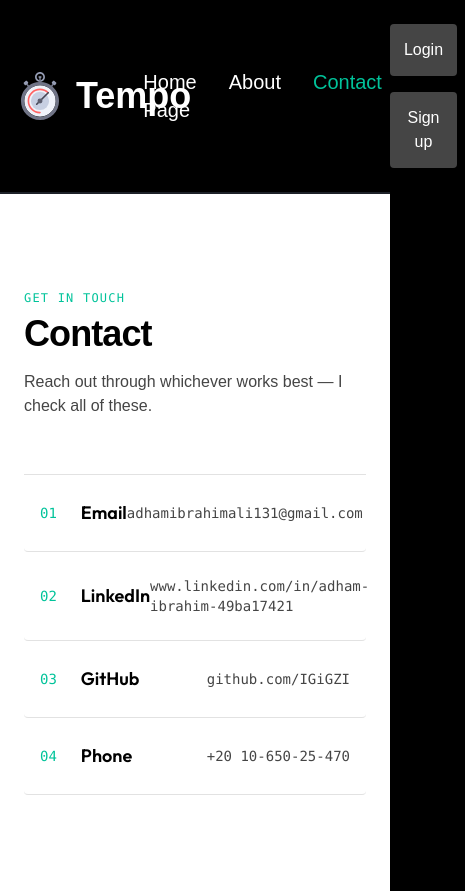
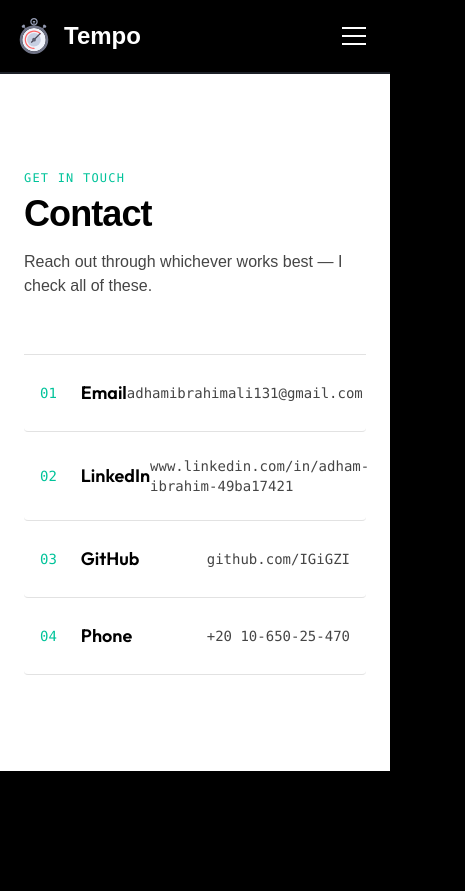
Before and after one commit to IGiGZI/Tempo, a React (Vite) app: page /contact in a window 390 px wide. Shown: the whole page, 465 px wide, since content can reach past the window. After the commit the page ends 844 px from the top, so only its background shows below. Built offline with nearby package versions, Linux system fonts and the light colour scheme; no server answers; a web font is replaced by a local one.

Commit message:
Navbar responsive UI

```diff
--- a/src/components/Navbar.jsx
+++ b/src/components/Navbar.jsx
@@ -8,25 +8,32 @@ function Navbar() {
 	const { isLoggedIn, currEmail, logoutFn } = useAuth();
 
 	const [modalMode, setModalMode] = useState(null);
+	const [isMenuOpen, setIsMenuOpen] = useState(false);
 
 	function handleOpenModal(identifier) {
 		setModalMode(identifier);
+		setIsMenuOpen(false);
 	}
 
-	// console.log(`Current email: ${currEmail}`);
-	// console.log(`isLoggedIn: ${isLoggedIn}`);
+	function handleLogout() {
+		logoutFn();
+		setIsMenuOpen(false);
+	}
 
 	return (
-		<nav className="w-full flex items-center justify-between p-4 border-b-2 border-b-[#1D2128] ">
+		<nav className="w-full border-b-2 border-b-[#1D2128]">
+			<div className="w-full flex items-center justify-between p-4">
 				<div className="flex items-center gap-3">
 					<img
 						src="/stopwatchLogo.svg"
 						alt="stopwatch.png"
-					className="w-12"
+						className="w-9 md:w-12"
 					/>
-				<h1 className="font-bold text-4xl">Tempo</h1>
+					<h1 className="font-bold text-2xl md:text-4xl">Tempo</h1>
 				</div>
-			<div className="links flex gap-8">
+
+				{/* Desktop links */}
+				<div className="links hidden md:flex items-center gap-8">
 					<NavLink to={"/"}>
 						<p className="hover:text-[#00C39A] transition duration-300 text-xl">
 							Home Page
@@ -43,21 +50,19 @@ function Navbar() {
 						</p>
 					</NavLink>
 				</div>
-			<div>
+
+				{/* Desktop auth section */}
+				<div className="hidden md:block">
 					{!isLoggedIn && (
 						<div>
 							<button
-							onClick={() => {
-								handleOpenModal("login");
-							}}
+								onClick={() => handleOpenModal("login")}
 								className="bg-[#454545] hover:bg-[#707070] rounded p-3.5 m-2 cursor-pointer"
 							>
 								Login
 							</button>
 							<button
-							onClick={() => {
-								handleOpenModal("signup");
-							}}
+								onClick={() => handleOpenModal("signup")}
 								className="bg-[#454545] hover:bg-[#707070] rounded p-3.5 m-2 cursor-pointer"
 							>
 								Sign up
@@ -67,11 +72,8 @@ function Navbar() {
 					{isLoggedIn && (
 						<div className="flex items-center gap-3.5">
 							<div className="border-2 border-[#454545] p-2 rounded hover:border-[#00C39A] transition duration-300">
-							<Link
-								to={"/profile"}
-								className="flex items-center gap-2"
-							>
-								<UserIcon className="w-8 h-8 text-[#454545]  transition duration-300" />
+								<Link to={"/profile"} className="flex items-center gap-2">
+									<UserIcon className="w-8 h-8 text-[#454545] transition duration-300" />
 									<p className="text-white">{currEmail}</p>
 								</Link>
 							</div>
@@ -85,6 +87,92 @@ function Navbar() {
 						</div>
 					)}
 				</div>
+
+				{/* Hamburger button */}
+				<button
+					onClick={() => setIsMenuOpen((prev) => !prev)}
+					className="md:hidden flex flex-col justify-center items-center gap-1.5 w-10 h-10 cursor-pointer"
+					aria-label="Toggle menu"
+				>
+					<span
+						className={`block w-6 h-0.5 bg-white transition duration-300 ${
+							isMenuOpen ? "rotate-45 translate-y-2" : ""
+						}`}
+					/>
+					<span
+						className={`block w-6 h-0.5 bg-white transition duration-300 ${
+							isMenuOpen ? "opacity-0" : ""
+						}`}
+					/>
+					<span
+						className={`block w-6 h-0.5 bg-white transition duration-300 ${
+							isMenuOpen ? "-rotate-45 -translate-y-2" : ""
+						}`}
+					/>
+				</button>
+			</div>
+
+			{/* Mobile dropdown */}
+			{isMenuOpen && (
+				<div className="md:hidden flex flex-col gap-4 px-4 pb-4">
+					<NavLink to={"/"} onClick={() => setIsMenuOpen(false)}>
+						<p className="hover:text-[#00C39A] transition duration-300 text-xl">
+							Home Page
+						</p>
+					</NavLink>
+					<NavLink to={"/about"} onClick={() => setIsMenuOpen(false)}>
+						<p className="hover:text-[#00C39A] transition duration-300 text-xl">
+							About
+						</p>
+					</NavLink>
+					<NavLink to={"/contact"} onClick={() => setIsMenuOpen(false)}>
+						<p className="hover:text-[#00C39A] transition duration-300 text-xl">
+							Contact
+						</p>
+					</NavLink>
+
+					<div className="border-t border-[#1D2128] pt-4">
+						{!isLoggedIn && (
+							<div className="flex flex-col gap-2">
+								<button
+									onClick={() => handleOpenModal("login")}
+									className="bg-[#454545] hover:bg-[#707070] rounded p-3.5 cursor-pointer w-full"
+								>
+									Login
+								</button>
+								<button
+									onClick={() => handleOpenModal("signup")}
+									className="bg-[#454545] hover:bg-[#707070] rounded p-3.5 cursor-pointer w-full"
+								>
+									Sign up
+								</button>
+							</div>
+						)}
+						{isLoggedIn && (
+							<div className="flex flex-col gap-3">
+								<div className="border-2 border-[#454545] p-2 rounded hover:border-[#00C39A] transition duration-300">
+									<Link
+										to={"/profile"}
+										onClick={() => setIsMenuOpen(false)}
+										className="flex items-center gap-2"
+									>
+										<UserIcon className="w-8 h-8 text-[#454545] transition duration-300" />
+										<p className="text-white">{currEmail}</p>
+									</Link>
+								</div>
+
+								<button
+									onClick={handleLogout}
+									className="bg-[#454545] hover:bg-[#707070] rounded p-3.5 cursor-pointer w-full"
+								>
+									Log out
+								</button>
+							</div>
+						)}
+					</div>
+				</div>
+			)}
+
 			<AuthModal
 				modalMode={modalMode}
 				setModalMode={setModalMode}
```
Lines whose indentation alone changed are shown as unchanged.
